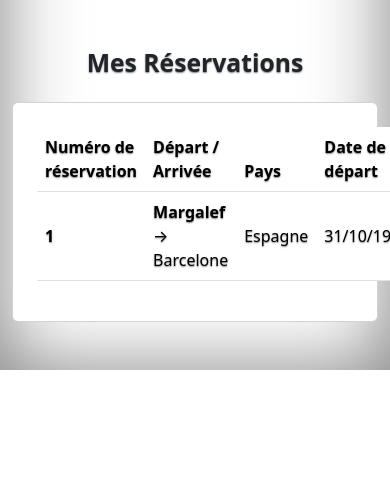
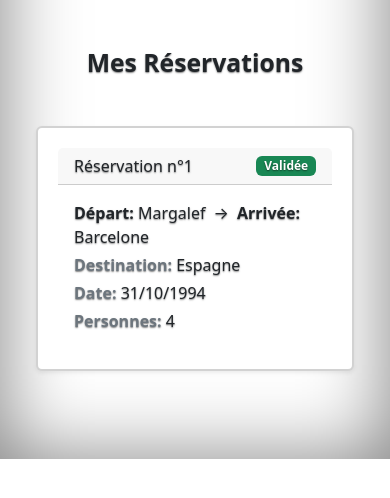
Before and after one commit to Zengorax/Projet_transversal_epreuve_tourism, a PHP site: page /reservation.php in a window 390 px wide; the page is wider, and only the part inside the window is pictured. Shown: the part 164-662 px from the top of that part. Run offline with PHP 8.4, Linux system fonts and the light colour scheme; a user stored in the database is signed in; data comes from the database, SQL or seed files in the repository.

Commit message:
Fix mobile first (Bien sûr)

```diff
--- a/app/reservation.php
+++ b/app/reservation.php
@@ -46,7 +46,6 @@ try {
 
 
   if ($client_id > 0) {
-
     $sql = "SELECT
                         Reservation.Id_Reservation,
                         V_Depart.Nom AS Ville_Depart,
@@ -117,7 +116,6 @@ try {
         <a class="nav-link fw-bold py-1 px-2" href="./voyages.php">Voyages</a>
         <a class="nav-link fw-bold py-1 px-2" href="./Contact.php">Contact</a>
       </nav>
-
       <div class="dropdown">
         <a href="#" class="d-flex align-items-center link-body-emphasis text-decoration-none dropdown-toggle"
           data-bs-toggle="dropdown" aria-expanded="false">
@@ -129,6 +127,7 @@ try {
             endif;
             ?>
           </strong>
+
         </a>
         <ul class="dropdown-menu dropdown-menu-end text-small shadow">
           <?php if (!isset($_SESSION['Identifiant'])): ?>
@@ -143,11 +142,10 @@ try {
     </div>
     </div>
   </header>
-
   <div class="container py-5">
     <h2 class="text-center fw-bold mb-4">Mes Réservations</h2>
 
-    <div class="card p-4">
+    <div class="p-4">
       <?php if ($error_message): ?>
         <div class="alert alert-danger" role="alert">
           <?php echo $error_message; ?>
@@ -157,6 +155,52 @@ try {
           Vous n'avez actuellement aucune réservation.
         </div>
       <?php else: ?>
+
+        <div class="d-md-none">
+          <?php foreach ($reservations as $res): ?>
+            <?php
+            //Badge en version Mobile
+            $statut_text = htmlspecialchars($res['Statut'] ?? 'Inconnu');
+            $statut_class = match (mb_strtolower($statut_text)) {
+              'confirmée', 'validée' => 'bg-success',
+              'en attente', 'en cours' => 'bg-warning',
+              'annulée' => 'bg-danger',
+              default => 'bg-secondary',
+            };
+            $date_depart = $res['Date_Depart'] ? date('d/m/Y', strtotime($res['Date_Depart'])) : 'N/A';
+            ?>
+
+            <div class="card mb-3 shadow-sm border-2">
+              <div class="card-header d-flex justify-content-between align-items-center">
+                <h5 class="mb-0 fs-6">Réservation n°<?php echo htmlspecialchars($res['Id_Reservation']); ?></h5>
+                <span class="badge <?php echo $statut_class; ?>"><?php echo $statut_text; ?></span>
+              </div>
+              <div class="card-body">
+                <p class="card-text mb-1">
+                  <strong>Départ:</strong>
+                  <?php echo htmlspecialchars($res['Ville_Depart'] ?? 'N/D'); ?>
+                  <span class="mx-1">→</span>
+                  <strong>Arrivée:</strong>
+                  <?php echo htmlspecialchars($res['Ville_Arrivee'] ?? 'N/D'); ?>
+                </p>
+                <p class="card-text mb-1">
+                  <strong class="text-secondary">Destination:</strong>
+                  <?php echo htmlspecialchars($res['Pays_Destination'] ?? 'Inconnu'); ?>
+                </p>
+                <p class="card-text mb-1">
+                  <strong class="text-secondary">Date:</strong>
+                  <?php echo $date_depart; ?>
+                </p>
+                <p class="card-text mb-0">
+                  <strong class="text-secondary">Personnes:</strong>
+                  <?php echo htmlspecialchars($res['nb_personne'] ?? 'N/D'); ?>
+                </p>
+              </div>
+            </div>
+          <?php endforeach; ?>
+        </div>
+
+        <div class="d-none d-md-block card p-4">
           <table class="table table-hover align-middle">
             <thead class="">
               <tr>
@@ -188,11 +232,11 @@ try {
                   <td><?php echo htmlspecialchars($res['nb_personne'] ?? 'N/D'); ?></td>
                   <td>
                     <?php
-
+                    //Badge en version Normal
                     $statut_text = htmlspecialchars($res['Statut'] ?? 'Inconnu');
                     $statut_class = match (mb_strtolower($statut_text)) {
                       'confirmée', 'validée' => 'bg-success',
-                    'en attente' => 'bg-warning text-dark',
+                      'en cours', 'en attente' => 'bg-warning',
                       'annulée' => 'bg-danger',
                       default => 'bg-secondary',
                     };
@@ -203,6 +247,7 @@ try {
               <?php endforeach; ?>
             </tbody>
           </table>
+        </div>
       <?php endif; ?>
     </div>
   </div>
```
Lines whose indentation alone changed are shown as unchanged.
